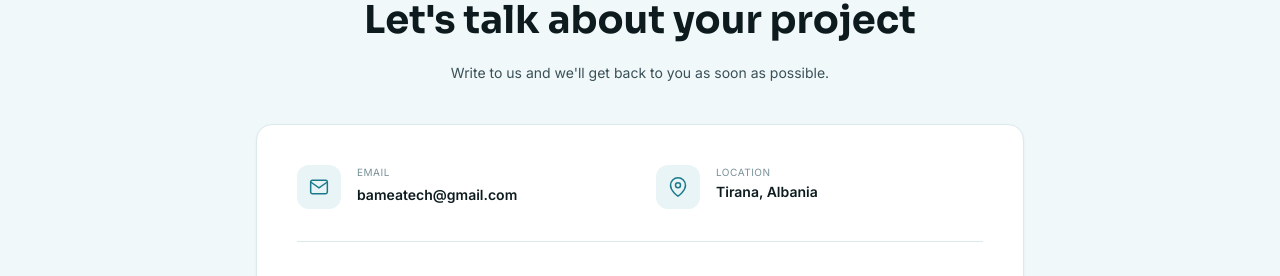
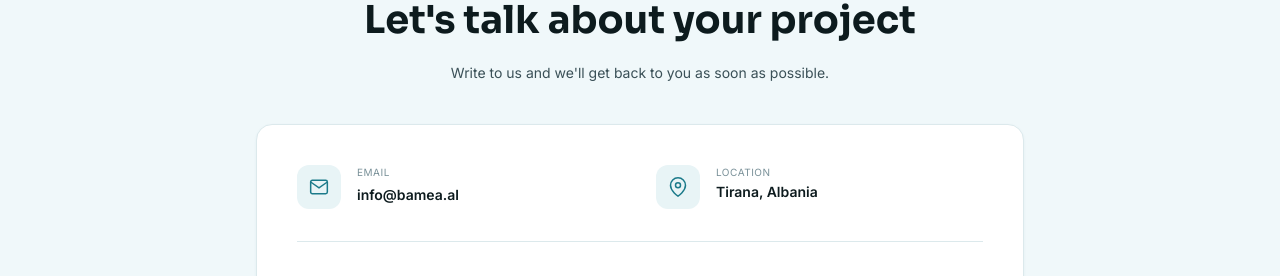
Before and after one commit to auroradimni/bamea-al, a Next.js app: page / in a window 1280 px wide. Shown: the part 4775-5051 px from the top of the page. Built offline with nearby package versions, Linux system fonts and the light colour scheme.

Commit message:
Update contact email to info@bamea.al.

```diff
--- a/components/Contact.tsx
+++ b/components/Contact.tsx
@@ -1,7 +1,7 @@
 "use client";
 import { useLang } from "@/context/LanguageContext";
 
-const EMAIL = "bameatech@gmail.com";
+const EMAIL = "info@bamea.al";
 
 export default function Contact() {
   const { t } = useLang();
--- a/components/Footer.tsx
+++ b/components/Footer.tsx
@@ -2,7 +2,7 @@
 import { useLang } from "@/context/LanguageContext";
 import Logo from "@/components/Logo";
 
-const EMAIL = "bameatech@gmail.com";
+const EMAIL = "info@bamea.al";
 const INSTAGRAM = "https://instagram.com/bamea.al";
 
 const socials = [
--- a/components/Navbar.tsx
+++ b/components/Navbar.tsx
@@ -5,7 +5,7 @@ import { Mail, Menu, X } from "lucide-react";
 import { useLang, LANG_OPTIONS } from "@/context/LanguageContext";
 import Logo from "@/components/Logo";
 
-const EMAIL = "bameatech@gmail.com";
+const EMAIL = "info@bamea.al";
 const INSTAGRAM = "https://instagram.com/bamea.al";
 
 const navLinks = [
```
